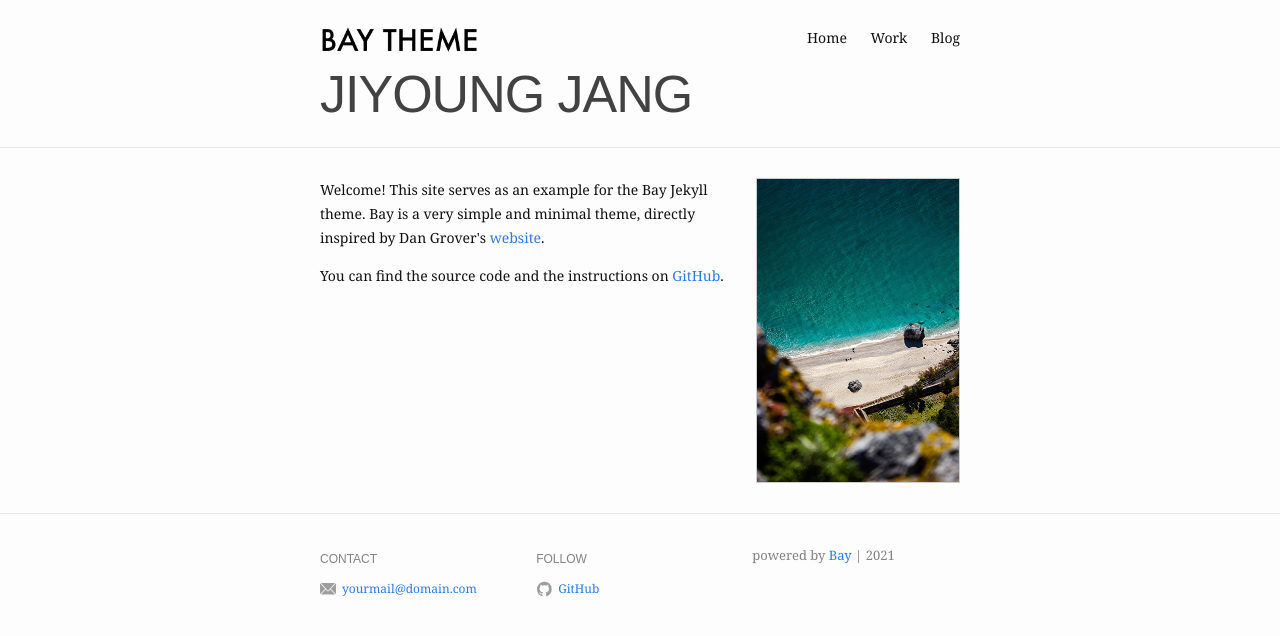
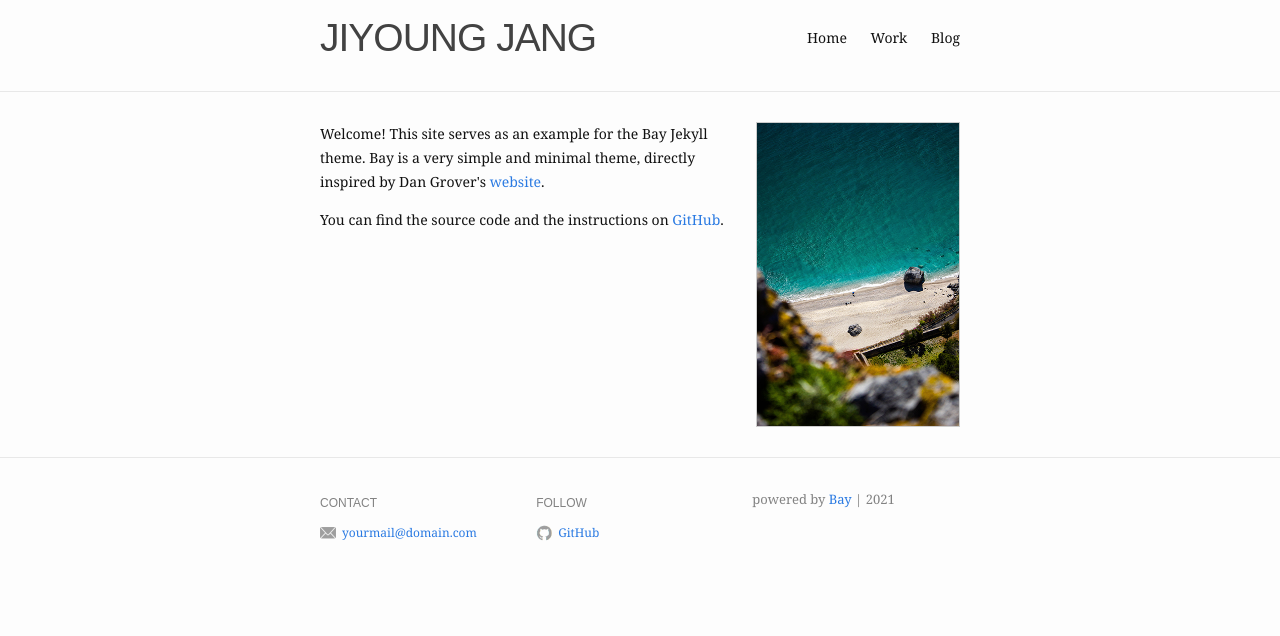
Before and after one commit to jiyoungj/jiyoungj.github.io, a Jekyll site: the page built from index.md, in a window 1280 px wide. Shown: the top 636 px of the page. Built offline with Jekyll 4.4.1, drawn with Linux system fonts in a browser that asks for light colours.

Commit message:
Update header.html

```diff
--- a/_includes/header.html
+++ b/_includes/header.html
@@ -1,8 +1,8 @@
 <header class="site-header">
   <div class="wrapper">
     <a class="site-title" href="{{ "" | prepend: site.baseurl | prepend: site.url }}/">
-      <img src="{{ "/assets/img/title.png" | absolute_url }}" alt="{{ site.title }}" />
-      <h1>JIYOUNG JANG</h1>
+      <!-- <img src="{{ "/assets/img/title.png" | absolute_url }}" alt="{{ site.title }}" /> -->
+      <h2>JIYOUNG JANG</h2>
     </a>
 
     <nav class="site-nav">
```
